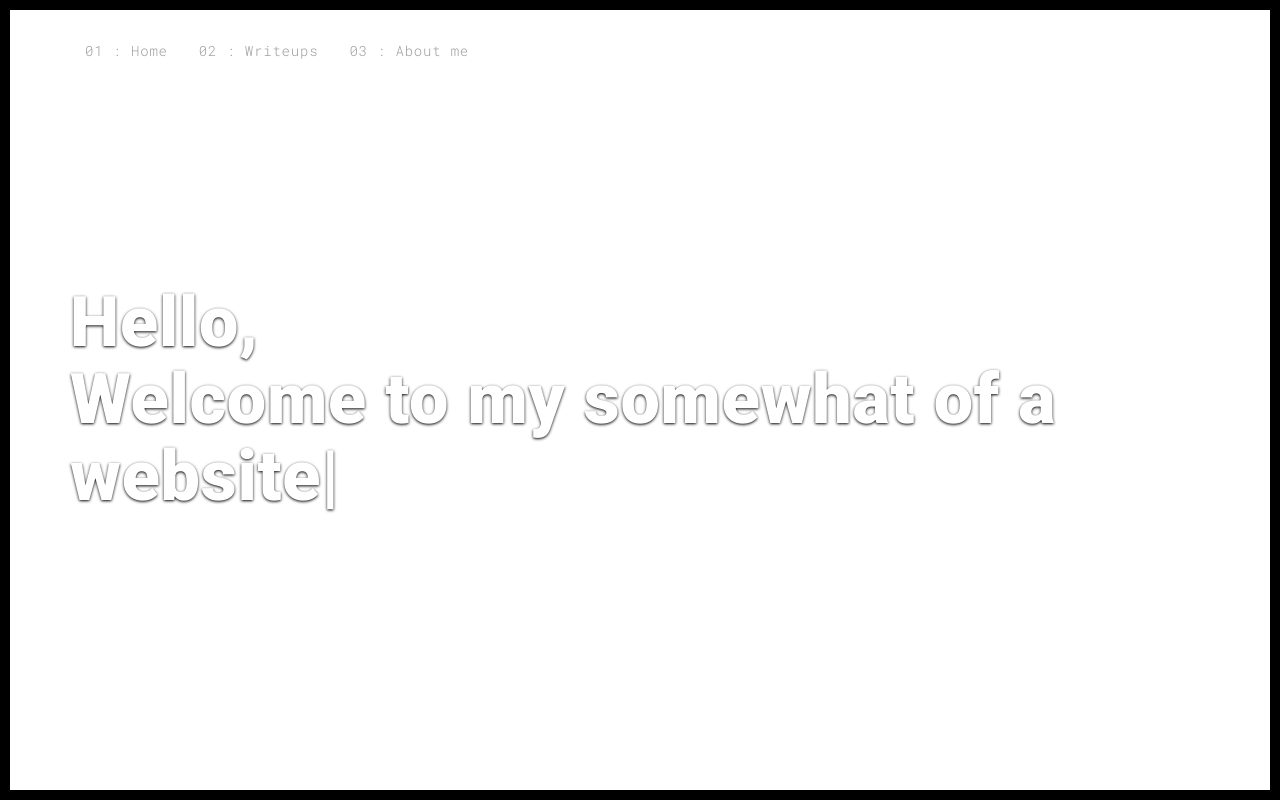
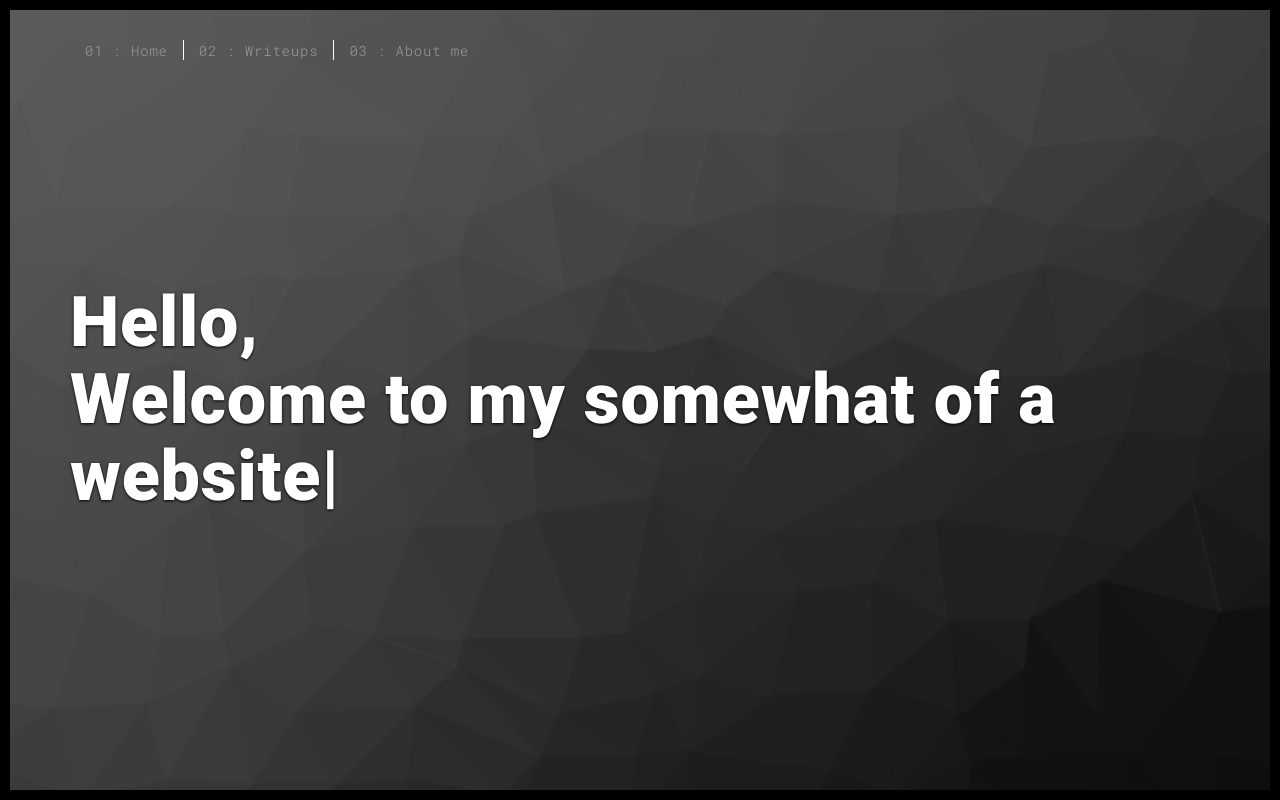
Before and after one commit to drf0x/drf0x.github.io, a plain HTML site: page index.html in a window 1280 px wide. Drawn offline with Linux system fonts and the light colour scheme.

Commit message:
Initial commit

```diff
--- a/index.html
+++ b/index.html
@@ -48,7 +48,7 @@
   </nav>
 </header>
 <!-- Add your site or app content here -->
-  <div class="hero-full-container background-image-container white-text-container" style="background-image: url('./assets/images/background.jpg')">
+  <div class="hero-full-container background-image-container white-text-container" style="background-image: url('./assets/images/back.jpg')">
     <div class="container">
       <div class="row">
         <div class="col-xs-12">
```
Also changed, not shown: assets/images/back.jpg (added).
